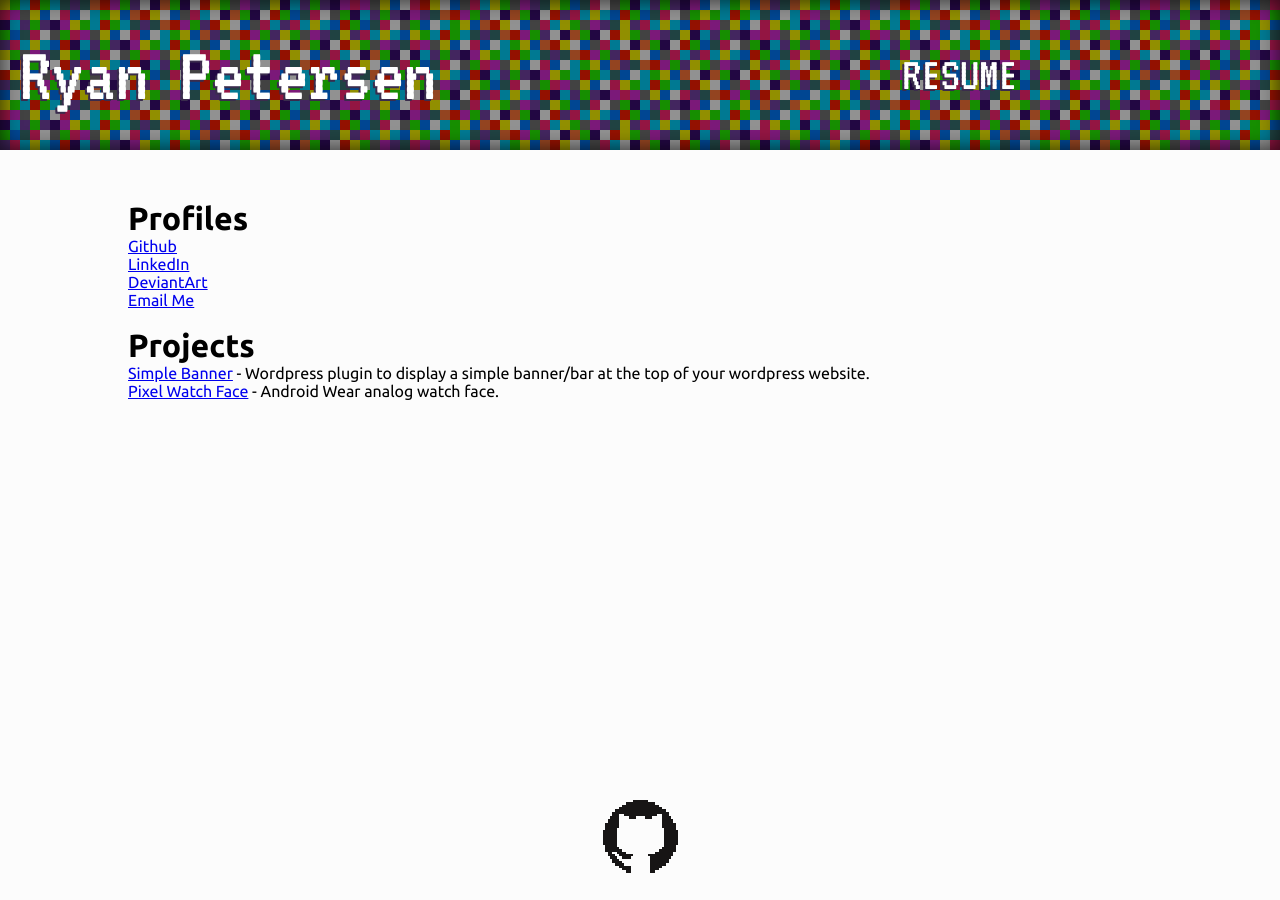
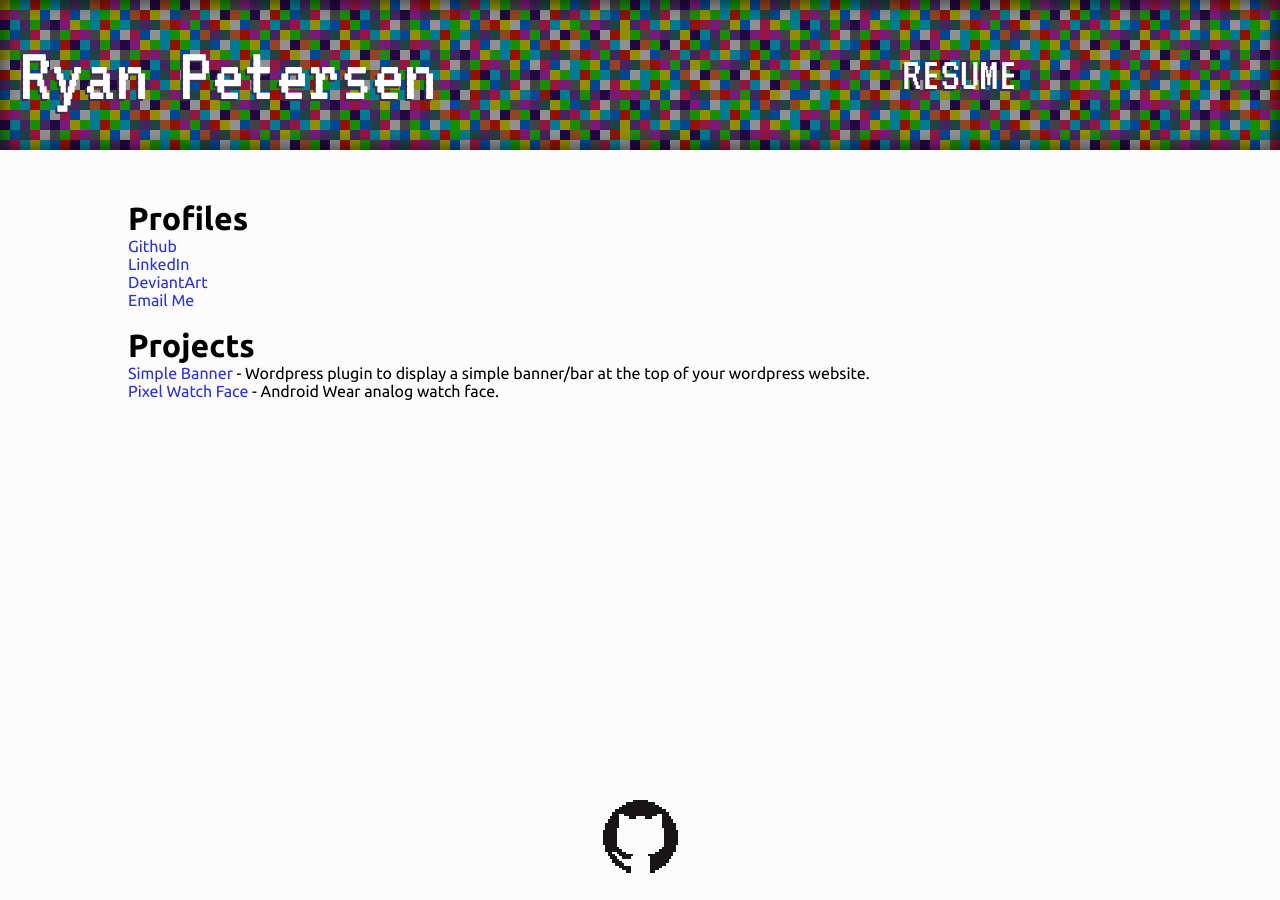
Before and after one commit to rpetersen29/rpetersen29.github.io, a Jekyll site: the page built from index.html, in a window 1280 px wide. Built offline with Jekyll 4.4.1, drawn with Linux system fonts in a browser that asks for light colours.

Commit message:
New link colors.

```diff
--- a/_sass/modules/footer.scss
+++ b/_sass/modules/footer.scss
@@ -4,7 +4,7 @@ footer{
 	height: 100px;
 	width: 100%;
 	left: 0;
-	background: rgb(252, 252, 252);
+	background: rgba(252, 252, 252, 0.8);
 
 	ul{
 		list-style-type: none;
--- a/_sass/modules/header.scss
+++ b/_sass/modules/header.scss
@@ -21,7 +21,7 @@ header{
 			padding: 0 20px;
 			text-decoration: none;
 			color: rgb(255, 255, 255);
-			text-shadow: -2px 2px rgb(58, 44, 77);
+			text-shadow: -2px 2px $dark-purple;
 		}
 		img{
 			float: left;
@@ -45,8 +45,10 @@ header{
 					text-decoration: none;
 					color: white;
 					text-transform: uppercase;
-
-					text-shadow: -2px 2px rgb(58, 44, 77);
+					text-shadow: -2px 2px $dark-purple;
+				}
+				a:hover{
+					color: $hover-blue;
 				}
 			}
 		}
--- a/_sass/modules/variables.scss
+++ b/_sass/modules/variables.scss
@@ -1,2 +1,8 @@
+//Fonts
 $ubuntu: 'Ubuntu', sans-serif;
 $vt323: 'VT323', ;
+
+//Colors
+$hover-blue: rgb(52,94,242);
+$dark-blue: rgb(43,51,203);
+$dark-purple: rgb(58, 44, 77);
--- a/css/style.scss
+++ b/css/style.scss
@@ -15,6 +15,15 @@ html, body{
 	font-family: $ubuntu;
 	padding: 100px 0;
 }
+
+a{
+	text-decoration:none;
+	color: $dark-blue;
+}
+a:hover{
+	color: $hover-blue;
+}
+
 .main-container{
 	width: 80%;
 	margin: 0 auto;
```
Also changed, not shown: 1 other file.
